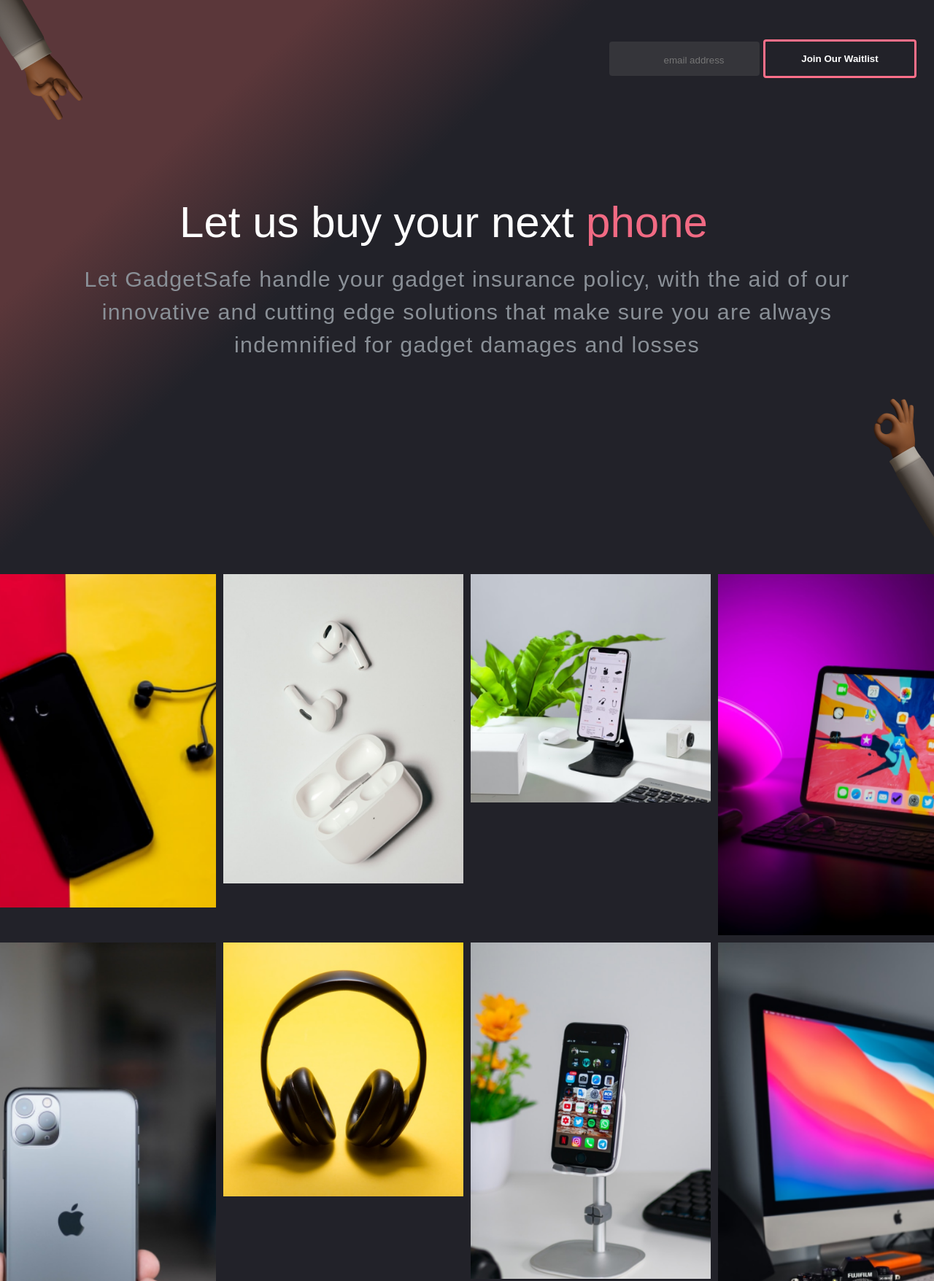
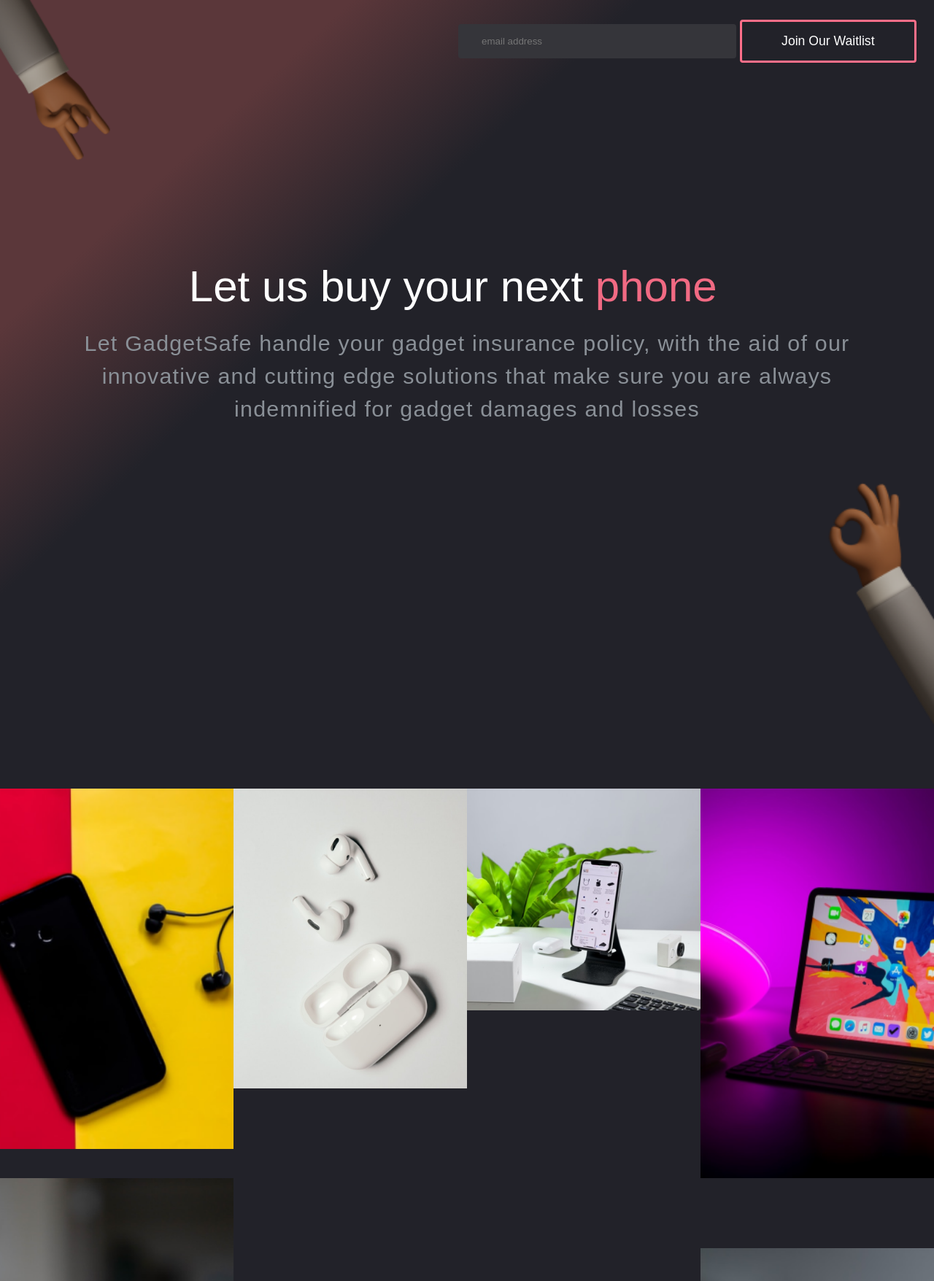
Before and after one commit to whitechapel007/gadget_safe_waitlist, a plain HTML site: page index.html in a window 1280 px wide. Shown: the top 1756 px of the page at 73% size. Drawn offline with Linux system fonts and the light colour scheme.

Commit message:
final edit and more

```diff
--- a/index.html
+++ b/index.html
@@ -75,15 +75,20 @@ phone
     </section>
     <!-- images desktop  -->
     <section class="img-desktop">
+        <div class="f-div">
 
             <img src="./images/desktop/Rectangle 3.png" alt="">
             <img src="./images/desktop/Rectangle 5.png" alt="">
             <img src="./images/desktop/Rectangle 6.png" alt="">
             <img src="./images/desktop/Rectangle 7.png" alt="">
+        </div>
+        <div class="sec-div">
+
             <img src="./images/desktop/Rectangle 4.png" alt="">
             <img src="./images/desktop/Rectangle 9.png" alt="">
             <img src="./images/desktop/Rectangle 8.png" alt="">
             <img src="./images/desktop/Rectangle 10.png" alt="">
+        </div>
     </section>
 
 
--- a/style.css
+++ b/style.css
@@ -26,19 +26,21 @@ body {
     display: flex;
     justify-content: space-between;
     margin-right: 1.5rem;
+    height: 30%;
+}
+
+.first-hand,
+.second-hand {
+    width: 32%;
 }
 
 .first-form {
     width: 100%;
-    height: 10rem;
+    height: 7rem;
     display: flex;
     flex-direction: column;
     align-items: center;
-    justify-content: space-around;
-}
-
-.first-form .email::placeholder {
-    transform: translate(30%, 10%);
+    justify-content: space-between;
 }
 
 .first-form .email {
@@ -54,6 +56,7 @@ body {
 
 .first-form .btn {
     cursor: pointer;
+    font-size: .9rem;
     background-color: transparent;
     background-color: #FF6F89;
     font-weight: 800;
@@ -69,8 +72,15 @@ body {
 }
 
 @media (min-width: 768px) {
+    .header {
+        display: flex;
+        justify-content: space-between;
+        margin-right: 1.5rem;
+        height: 10%;
+    }
     .first-form-section {
         display: initial;
+        width: 50%;
     }
     .first-form {
         flex-direction: row;
@@ -79,12 +89,20 @@ body {
         width: 100%;
     }
     .first-form .btn {
-        width: 100%;
+        width: 60%;
+        font-size: 1.2rem;
+        font-weight: 400;
     }
     .btn.outline {
         background-color: transparent;
         color: white;
         border: 3px solid #FF6F89;
+        font-size: 1.1rem;
+        font-weight: 200;
+    }
+    .first-hand,
+    .second-hand {
+        width: 28%;
     }
 }
 
@@ -101,12 +119,16 @@ body {
 .foot {
     font-family: "DM Sans";
     font-weight: 400;
-    font-size: 2rem;
-    line-height: 78px;
+    font-size: 1.75rem;
+    line-height: 40px;
     color: #FFFFFF;
     font-family: var(--dm-sans);
     text-align: center;
-    width: 95%;
+    width: 97%;
+}
+
+.foot {
+    margin: 1.2rem 0 1rem 0;
 }
 
 .head :last-child,
@@ -122,9 +144,8 @@ span {
     letter-spacing: 0.04rem;
     color: #8A9097;
     font-family: var(--poppins);
-    width: 90%;
-    margin: 0 auto;
-    padding: .4rem .2rem;
+    width: 100%;
+    width: 97%;
 }
 
 @media (min-width:768px) {
@@ -152,6 +173,8 @@ span {
 .second-hand-div {
     display: flex;
     justify-content: flex-end;
+    align-items: flex-start;
+    height: 20%;
 }
 
 .images-section {
@@ -213,7 +236,7 @@ span {
     align-items: center;
     width: 30%;
     margin: .4rem auto;
-    height: 20vh;
+    height: 10vh;
 }
 
 .footer i {
@@ -264,14 +287,29 @@ footer h2 {
 
 @media (min-width: 768px) {
     .img-desktop {
-        display: grid;
-        grid-template-columns: .9fr 1fr 1fr .9fr;
+        display: flex;
+        flex-direction: column;
         max-width: 100vw;
-        gap: 10px;
         overflow: hidden;
+        justify-content: center;
+        align-items: center;
+        /* grid-template-columns: ; */
+        /* grid-area: ". 1fr 1fr ." ". 1fr 1fr ."; */
+    }
+    .img-desktop div {
+        display: flex;
+        flex-direction: row;
+        height: 100%;
+    }
+    .img-desktop .f-div {
+        align-items: flex-start;
+    }
+    .img-desktop .sec-div {
+        align-items: flex-end;
     }
     .img-desktop img {
         width: 100%;
+        height: 100%;
         overflow: hidden;
         object-fit: cover;
     }
```
Lines whose indentation alone changed are shown as unchanged.
